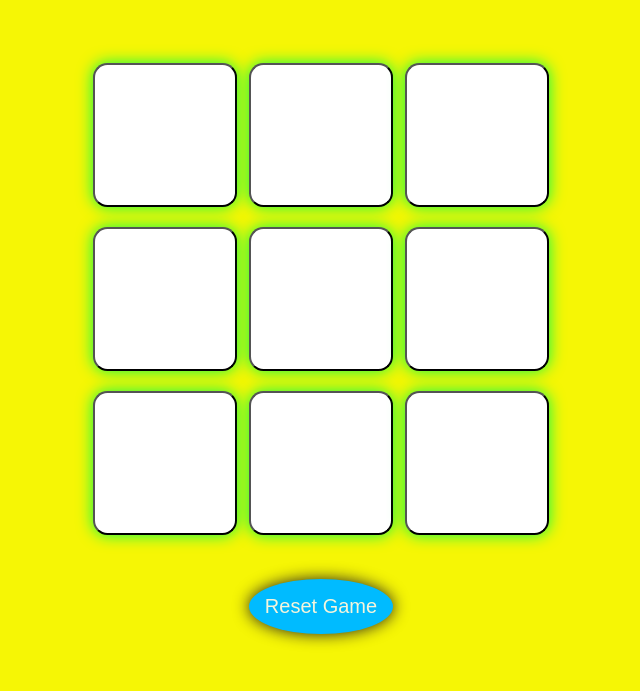
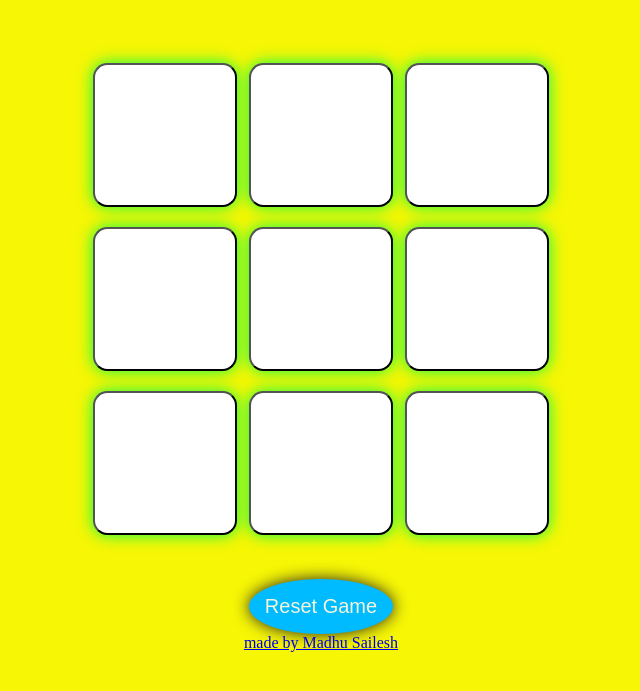
Before and after one commit to madhusailesh/-Tic-Tac-Toe-game-by-MadhuSailesh, a plain HTML site: page index.html in a window 1280 px wide. Shown: the part 61-752 px from the top of the page, without its empty margins (319-959 px from the left). Drawn offline with Linux system fonts and the light colour scheme.

Commit message:
Update index.html
added footer

```diff
--- a/index.html
+++ b/index.html
@@ -30,5 +30,8 @@
   <button id="reset-btn">Reset Game</button>
   </main>
   <script src="app.js"></script>
+<footer >
+     <a href="https://www.linkedin.com/in/madhu-sailesh-sasamal-6918912a4/" target="_blank">made by Madhu Sailesh</a>
+  </footer>
 </body>
 </html>
```
